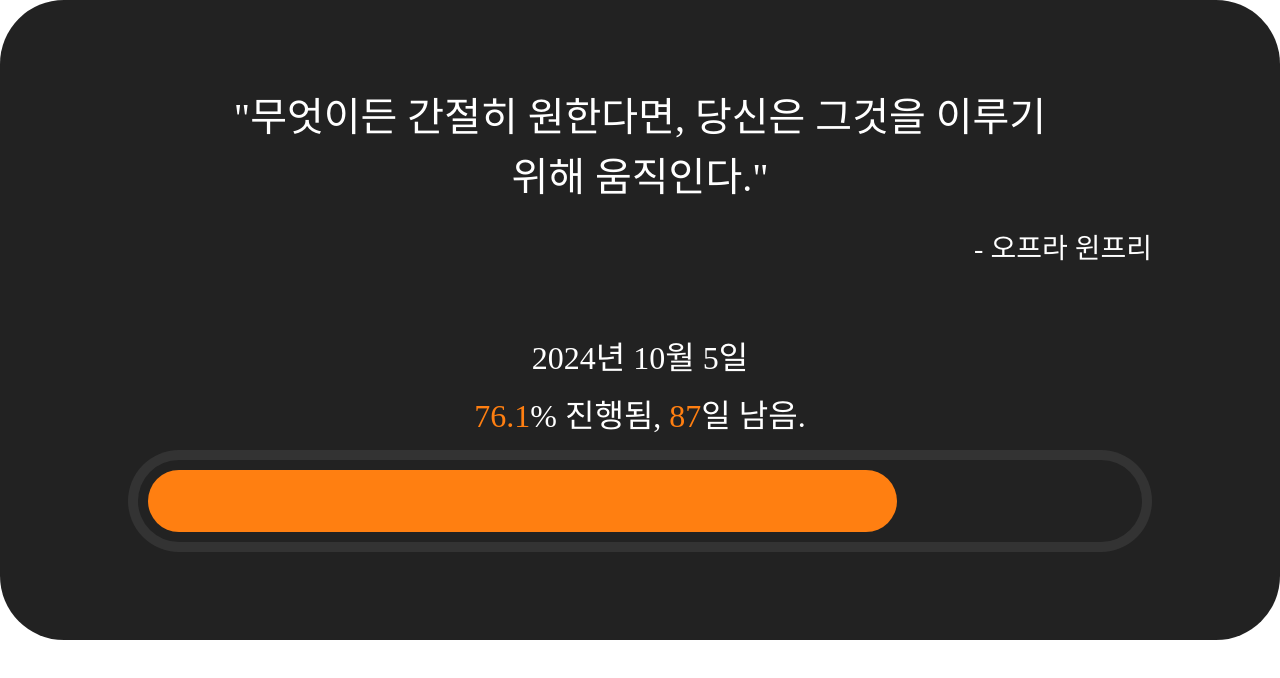
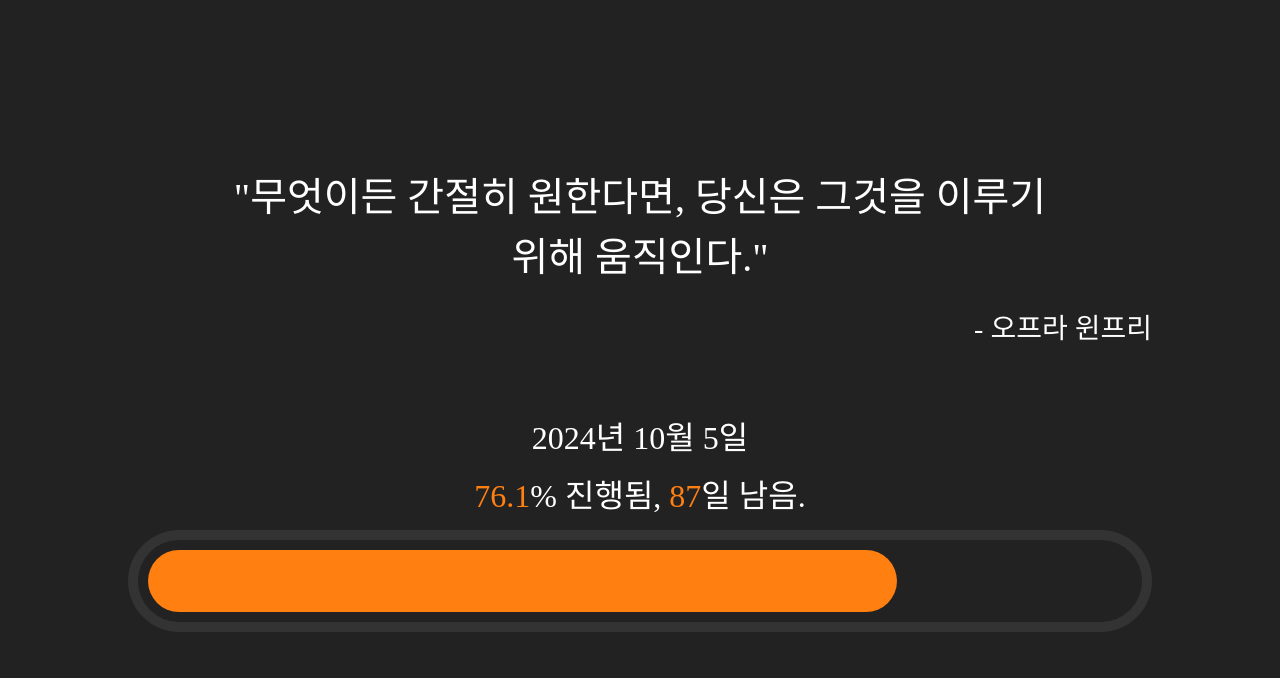
Before and after one commit to Daybreak312/For-the-development, a React (Vite) app: page / in a window 1280 px wide. Shown: the top 678 px of the page. Built offline with nearby package versions, Linux system fonts and the light colour scheme; a web font is replaced by a local one.

Commit message:
전체화면으로 수정

```diff
--- a/src/App.tsx
+++ b/src/App.tsx
@@ -16,7 +16,7 @@ export const App = () => {
 
     return (
         <main
-            className={"flex flex-col justify-center h-[640px] w-[1280px] gap-[64px] px-[128px] rounded-[64px] bg-[#222222]"}>
+            className={"flex flex-col justify-center gap-[64px] px-[128px] rounded-[64px] bg-[#222222]"}>
             <div className={"flex flex-col gap-[20px]"}>
                 <p className={"font-p-regular text-[40px] text-white text-center whitespace-normal break-keep text-pretty"}>
                     "{quote[0]}"
--- a/src/index.css
+++ b/src/index.css
@@ -3,3 +3,15 @@
 @tailwind base;
 @tailwind components;
 @tailwind utilities;
+
+html {
+    display: flex;
+    flex-direction: column;
+
+    align-items: center;
+    justify-content: center;
+
+    height: 100%;
+
+    background-color: #222222;
+}
```
